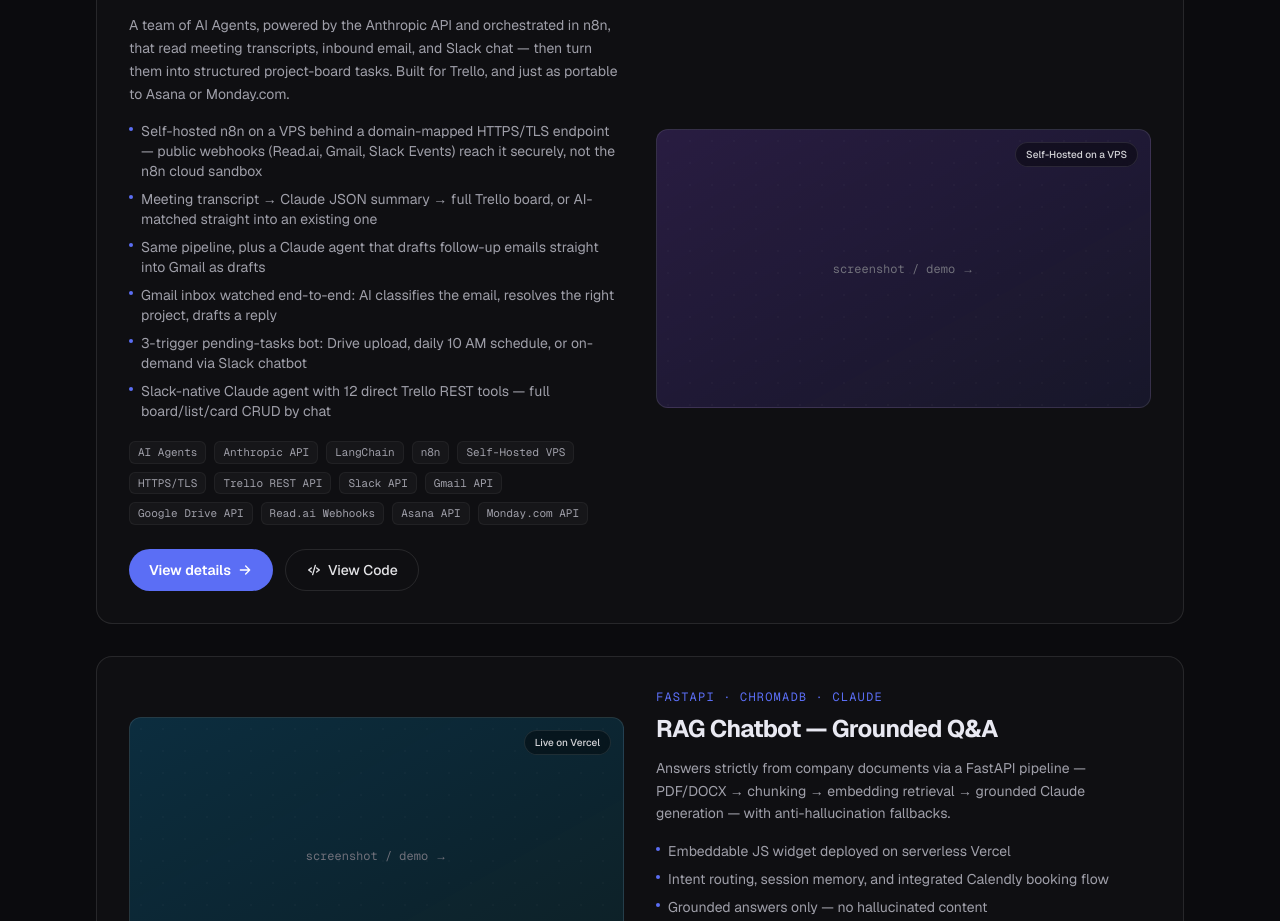
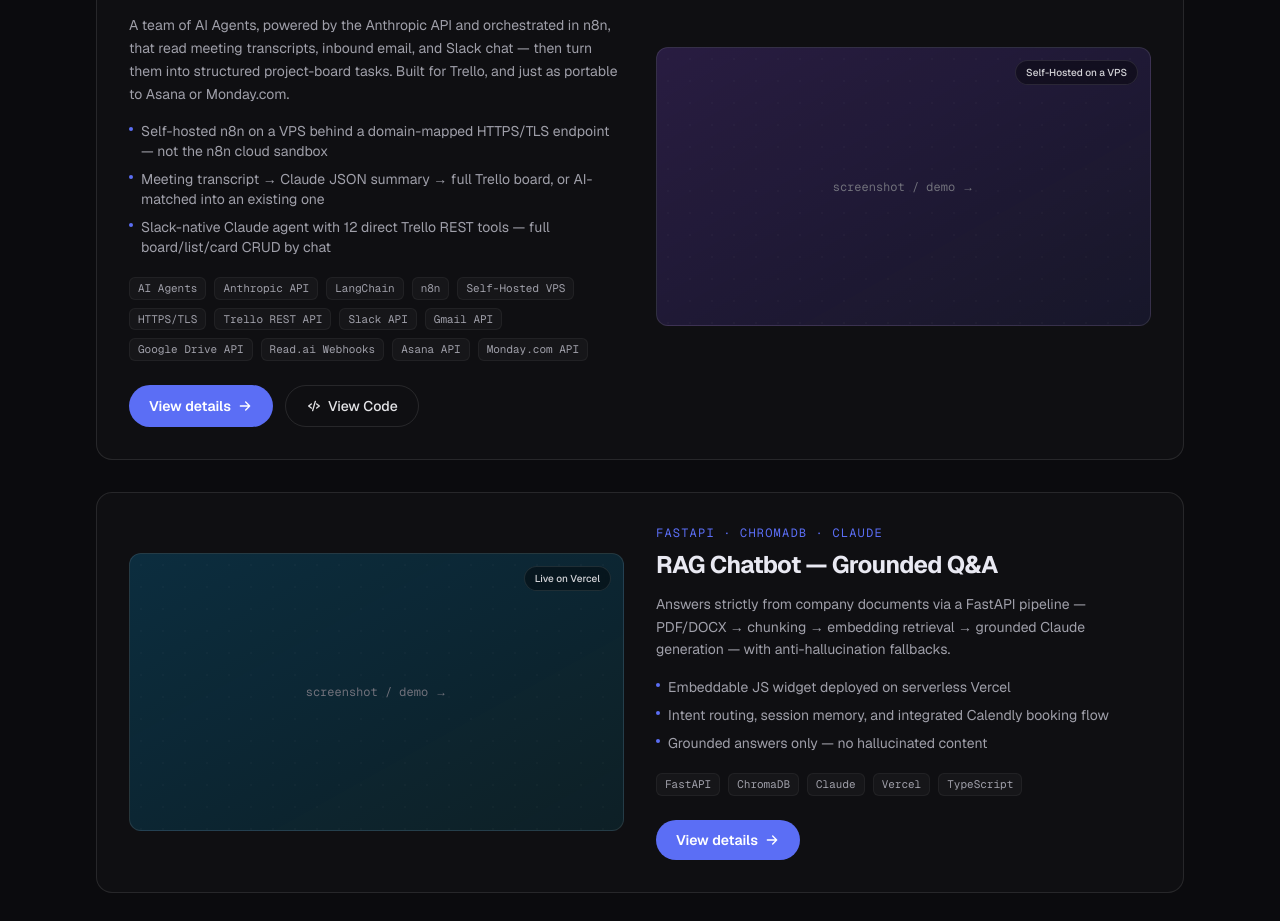
Before and after one commit to nageen24/nageen-portfolio, a Next.js app: page / in a window 1280 px wide. Shown: the part 1540-2461 px from the top of the page. Built offline with nearby package versions, Linux system fonts and the light colour scheme.

Commit message:
Trim card highlights back to 3 lines
Full workflow-by-workflow detail stays on the detail page;
the card now shows just 3 concise highlights instead of 6.

Co-Authored-By: Claude Sonnet 5 <noreply@anthropic.com>

```diff
--- a/src/data/portfolio.ts
+++ b/src/data/portfolio.ts
@@ -260,11 +260,8 @@ export const projects: Project[] = [
     myRole:
       "Designed and built all 5 workflows end-to-end — the Claude agent prompts and structured-output schemas, the n8n orchestration logic, and the direct Trello/Gmail/Drive REST tool layer each agent calls. Also provisioned the infrastructure itself: n8n self-hosted on a VPS, reachable over a domain-mapped HTTPS/TLS endpoint so the Read.ai webhook, Gmail trigger, and Slack Events subscription each have a secure, public target to call.",
     highlights: [
-      "Self-hosted n8n on a VPS behind a domain-mapped HTTPS/TLS endpoint — public webhooks (Read.ai, Gmail, Slack Events) reach it securely, not the n8n cloud sandbox",
-      "Meeting transcript → Claude JSON summary → full Trello board, or AI-matched straight into an existing one",
-      "Same pipeline, plus a Claude agent that drafts follow-up emails straight into Gmail as drafts",
-      "Gmail inbox watched end-to-end: AI classifies the email, resolves the right project, drafts a reply",
-      "3-trigger pending-tasks bot: Drive upload, daily 10 AM schedule, or on-demand via Slack chatbot",
+      "Self-hosted n8n on a VPS behind a domain-mapped HTTPS/TLS endpoint — not the n8n cloud sandbox",
+      "Meeting transcript → Claude JSON summary → full Trello board, or AI-matched into an existing one",
       "Slack-native Claude agent with 12 direct Trello REST tools — full board/list/card CRUD by chat",
     ],
     workflow: [
```
